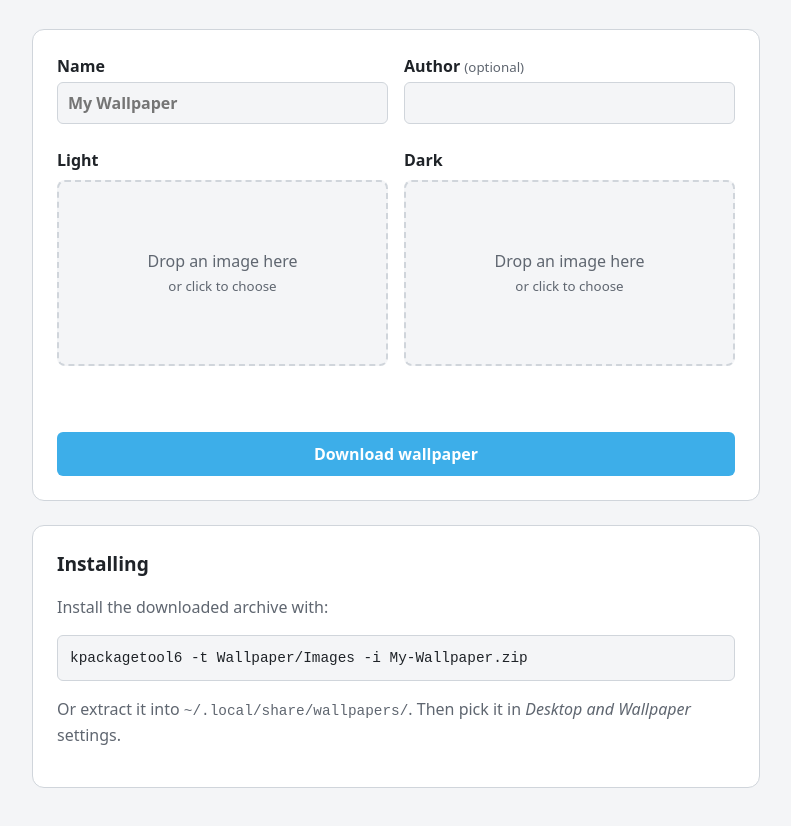
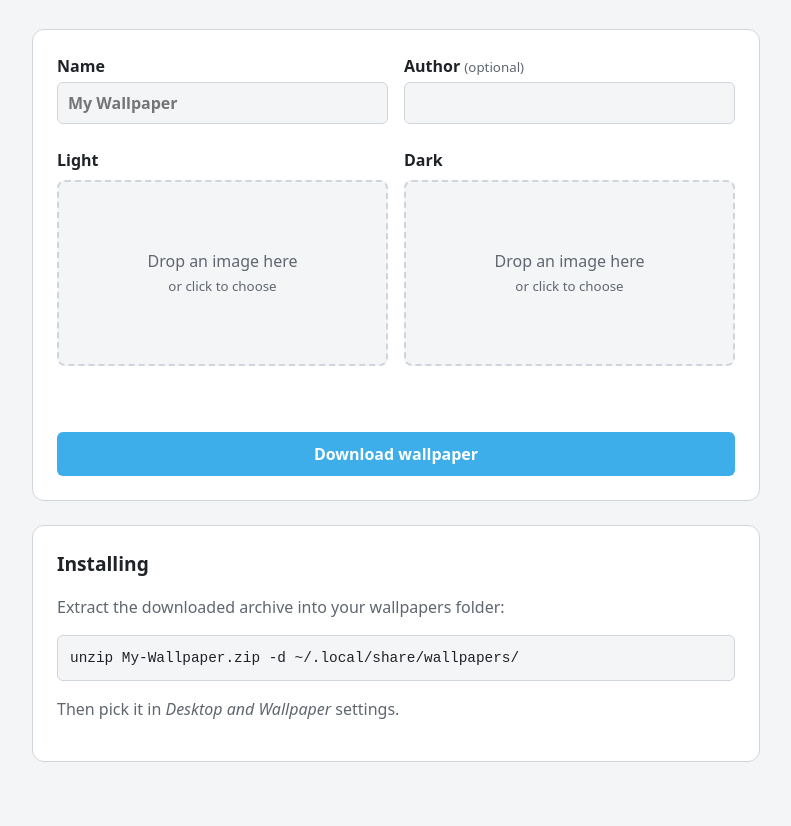
Before and after one commit to outadoc/kde-dynamic-wallpaper-maker, a website built with Vite: page web/index.html in a window 1280 px wide. Shown: the part 142-968 px from the top of the page, without its empty margins (244-1035 px from the left). After the commit the page ends 944 px from the top, so only its background shows below. Built offline with nearby package versions, Linux system fonts and the light colour scheme.

Commit message:
feat: change install instructions

```diff
--- a/web/index.html
+++ b/web/index.html
@@ -51,10 +51,9 @@
 
     <section class="install">
       <h2>Installing</h2>
-      <p>Install the downloaded archive with:</p>
-      <pre><code>kpackagetool6 -t Wallpaper/Images -i <span id="zip-name">My-Wallpaper</span>.zip</code></pre>
-      <p>Or extract it into <code>~/.local/share/wallpapers/</code>. Then pick it in
-        <em>Desktop and Wallpaper</em> settings.</p>
+      <p>Extract the downloaded archive into your wallpapers folder:</p>
+      <pre><code>unzip <span id="zip-name">My-Wallpaper</span>.zip -d ~/.local/share/wallpapers/</code></pre>
+      <p>Then pick it in <em>Desktop and Wallpaper</em> settings.</p>
     </section>
   </main>
 
```
